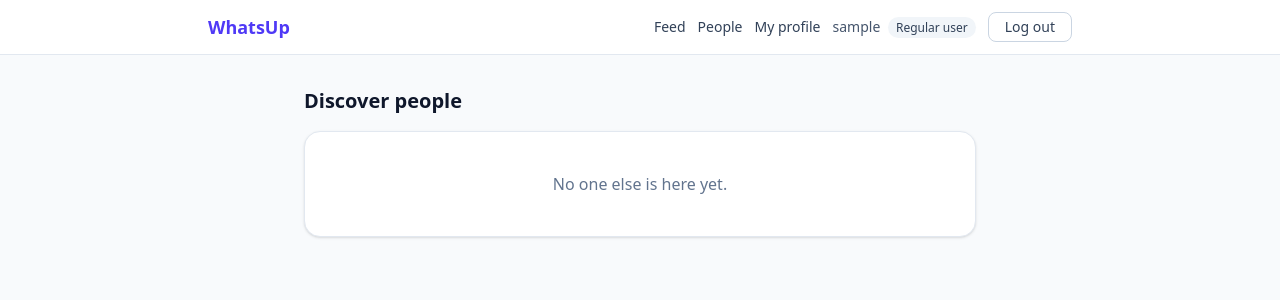
After one commit to ShmuelNg1212/WhatsUp, a Django app: page /people/ in a window 1280 px wide. The commit adds this page. Shown: the top 300 px of the page. Run offline with Django 5.2, Linux system fonts and the light colour scheme; the visitor is signed in with stand-in values (Sample User, id 1); data comes from the database, SQL or seed files in the repository.

Commit message:
feat(posts): add profiles, follow toggle and people discovery
Co-Authored-By: Claude Opus 5.5 <noreply@anthropic.com>

```diff
--- a/posts/urls.py
+++ b/posts/urls.py
@@ -9,4 +9,7 @@ urlpatterns = [
     path("posts/<int:pk>/", views.PostDetailView.as_view(), name="detail"),
     path("posts/<int:pk>/like/", views.LikeToggleView.as_view(), name="like"),
     path("posts/<int:pk>/comments/", views.CommentCreateView.as_view(), name="comment"),
+    path("people/", views.PeopleView.as_view(), name="people"),
+    path("u/<str:username>/", views.ProfileView.as_view(), name="profile"),
+    path("u/<str:username>/follow/", views.FollowToggleView.as_view(), name="follow"),
 ]
--- a/posts/views.py
+++ b/posts/views.py
@@ -1,14 +1,16 @@
 from django.contrib import messages
 from django.core.paginator import Paginator
+from django.db.models import Count, Exists, OuterRef
 from django.shortcuts import get_object_or_404, redirect, render
+from django.urls import reverse
 from django.views import View
 
-from accounts.models import User
+from accounts.models import Follow, User
 from accounts.permissions import RoleRequiredMixin
 
 from .forms import CommentForm, PostForm
 from .models import Like, Post
-from .queries import annotated_posts, feed_for, oldest_first_previews
+from .queries import annotated_posts, feed_for, oldest_first_previews, posts_by
 from .utils import redirect_back
 
 POSTS_PER_PAGE = 20
@@ -85,3 +87,73 @@ class CommentCreateView(RegularUserRequiredMixin, View):
         else:
             messages.error(request, " ".join(form.errors.get("body", ["Invalid comment."])))
         return redirect_back(request, fallback=post.get_absolute_url())
+
+
+PEOPLE_PER_PAGE = 30
+
+
+def regular_users_with_counts():
+    return User.objects.filter(role=User.Role.REGULAR_USER).annotate(
+        follower_count=Count("follower_edges", distinct=True),
+        following_count=Count("following_edges", distinct=True),
+    )
+
+
+class ProfileView(RegularUserRequiredMixin, View):
+    """A regular user's public profile: counts, follow toggle, and their posts."""
+
+    def get(self, request, username):
+        profile_user = get_object_or_404(regular_users_with_counts(), username=username)
+        page, posts = paginate_posts(request, posts_by(profile_user, request.user))
+        is_following = Follow.objects.filter(
+            follower=request.user, following=profile_user
+        ).exists()
+        return render(
+            request,
+            "posts/profile.html",
+            {
+                "profile_user": profile_user,
+                "is_following": is_following,
+                "is_self": profile_user == request.user,
+                "page_obj": page,
+                "posts": posts,
+            },
+        )
+
+
+class FollowToggleView(RegularUserRequiredMixin, View):
+    """POST: follow the user, or unfollow if already following."""
+
+    http_method_names = ["post"]
+
+    def post(self, request, username):
+        target = get_object_or_404(User, username=username, role=User.Role.REGULAR_USER)
+        fallback = reverse("posts:profile", args=[target.username])
+        if target == request.user:
+            messages.error(request, "You can't follow yourself.")
+            return redirect_back(request, fallback=fallback)
+        follow, created = Follow.objects.get_or_create(follower=request.user, following=target)
+        if created:
+            messages.success(request, f"You're now following {target.username}.")
+        else:
+            follow.delete()
+            messages.success(request, f"You unfollowed {target.username}.")
+        return redirect_back(request, fallback=fallback)
+
+
+class PeopleView(RegularUserRequiredMixin, View):
+    """Discover other regular users to follow."""
+
+    def get(self, request):
+        people = (
+            regular_users_with_counts()
+            .exclude(pk=request.user.pk)
+            .annotate(
+                followed_by_me=Exists(
+                    Follow.objects.filter(follower=request.user, following=OuterRef("pk"))
+                )
+            )
+            .order_by("username")
+        )
+        page = Paginator(people, PEOPLE_PER_PAGE).get_page(request.GET.get("page"))
+        return render(request, "posts/people.html", {"page_obj": page, "people": page.object_list})
--- a/templates/partials/nav.html
+++ b/templates/partials/nav.html
@@ -1,4 +1,9 @@
 {% if user.is_authenticated %}
+  {% if user.is_regular_user %}
+    <a href="{% url 'posts:feed' %}" class="text-slate-700 hover:text-indigo-600">Feed</a>
+    <a href="{% url 'posts:people' %}" class="text-slate-700 hover:text-indigo-600">People</a>
+    <a href="{% url 'posts:profile' user.username %}" class="text-slate-700 hover:text-indigo-600">My profile</a>
+  {% endif %}
   <span class="text-slate-600">
     {{ user.username }}
     <span class="ml-1 rounded-full bg-slate-100 px-2 py-0.5 text-xs font-medium text-slate-700">{{ user.get_role_display }}</span>
--- a/templates/posts/_post_card.html
+++ b/templates/posts/_post_card.html
@@ -2,7 +2,7 @@
 {% load humanize %}
 <article class="rounded-2xl border border-slate-200 bg-white p-5 shadow-sm scroll-mt-4" id="post-{{ post.pk }}">
   <header class="flex items-center justify-between">
-    <span class="font-semibold">{{ post.author.username }}</span>
+    <a href="{% url 'posts:profile' post.author.username %}" class="font-semibold hover:underline">{{ post.author.username }}</a>
     <a href="{{ post.get_absolute_url }}" class="text-xs text-slate-500 hover:underline">
       <time datetime="{{ post.created_at|date:'c' }}">{{ post.created_at|naturaltime }}</time>
     </a>
@@ -28,7 +28,7 @@
   {% if post.shown_comments %}
     <ul class="mt-4 space-y-2 border-t border-slate-100 pt-4 text-sm">
       {% for comment in post.shown_comments %}
-        <li><span class="font-semibold">{{ comment.author.username }}</span> <span class="whitespace-pre-line break-words">{{ comment.body }}</span></li>
+        <li><a href="{% url 'posts:profile' comment.author.username %}" class="font-semibold hover:underline">{{ comment.author.username }}</a> <span class="whitespace-pre-line break-words">{{ comment.body }}</span></li>
       {% endfor %}
     </ul>
     {% if post.comment_count > post.shown_comments|length %}
--- /dev/null
+++ b/templates/posts/people.html
@@ -0,0 +1,21 @@
+{% extends "base.html" %}
+{% block title %}Discover people{% endblock %}
+{% block content %}
+<div class="mx-auto max-w-2xl">
+  <h1 class="mb-4 text-xl font-bold">Discover people</h1>
+  <ul class="divide-y divide-slate-100 rounded-2xl border border-slate-200 bg-white shadow-sm">
+    {% for person in people %}
+      <li class="flex items-center justify-between px-5 py-3">
+        <div>
+          <a href="{% url 'posts:profile' person.username %}" class="font-semibold hover:underline">{{ person.username }}</a>
+          <p class="text-xs text-slate-500">{{ person.follower_count }} follower{{ person.follower_count|pluralize }} · {{ person.following_count }} following</p>
+        </div>
+        {% include "posts/_follow_button.html" with target=person following=person.followed_by_me %}
+      </li>
+    {% empty %}
+      <li class="px-5 py-10 text-center text-slate-500">No one else is here yet.</li>
+    {% endfor %}
+  </ul>
+  {% include "posts/_pagination.html" %}
+</div>
+{% endblock %}
```
Also changed, not shown: templates/posts/_follow_button.html (added, +10 -0 lines), templates/posts/profile.html (added, +30 -0 lines), posts/utils.py (line endings or trailing spaces).
